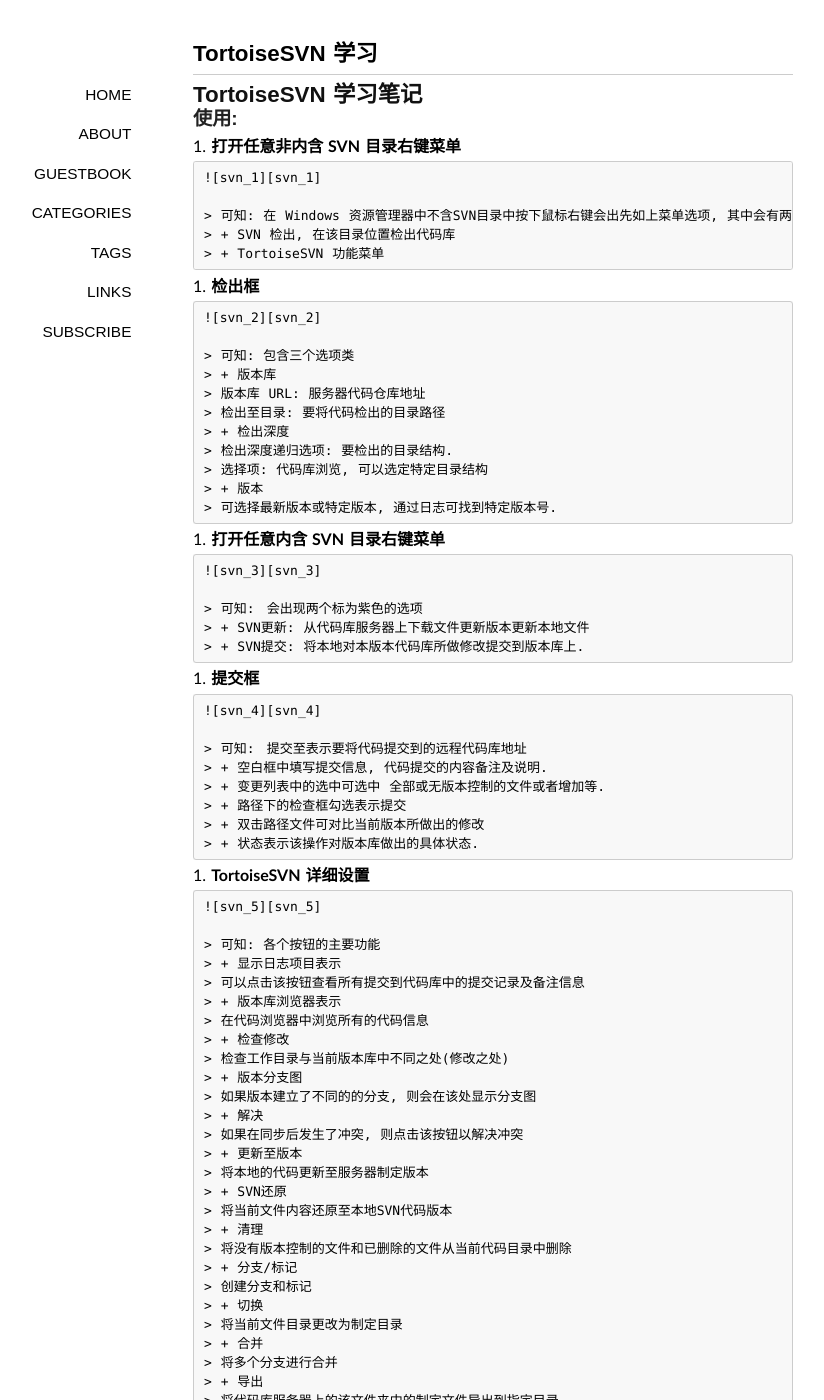
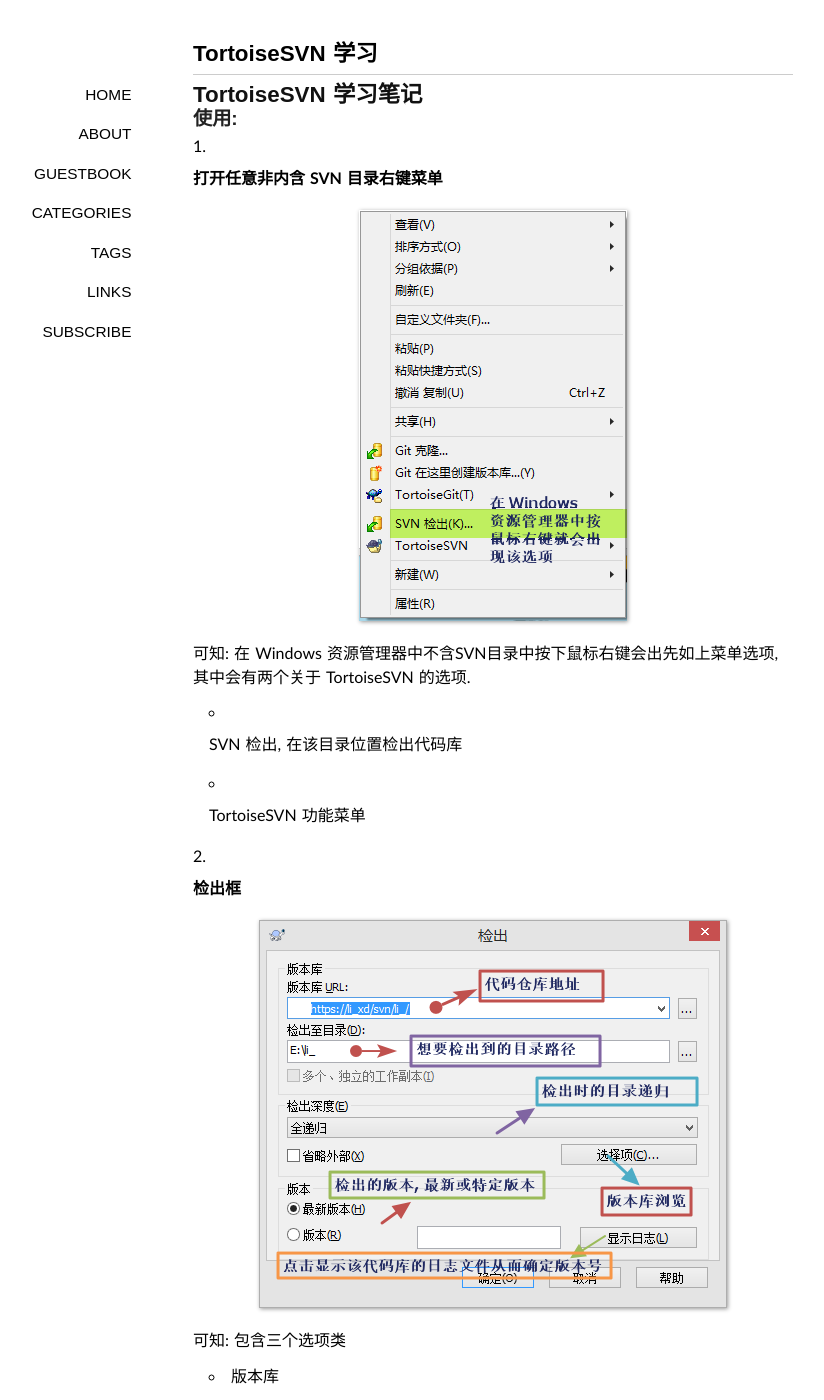
Before and after one commit to a5834099147/a5834099147.github.io, a Jekyll site: the page built from _posts/201408/2014-08-20-TortoiseSVN.md, in a window 1280 px wide and 1400 px high. Shown: the whole window, without its empty margins (147-971 px from the left). Built offline with Jekyll 4.4.1, drawn with Linux system fonts in a browser that asks for light colours; some web fonts are replaced; Markdown is read by kramdown in place of the engine named in the settings; comment, search, counter and statistics services are not loaded; some of the changed text lies outside the part shown.

Commit message:
修改 2014-08-20-TortoiseSVN.md 文件的布局_第三次

```diff
--- a/_posts/201408/2014-08-20-TortoiseSVN.md
+++ b/_posts/201408/2014-08-20-TortoiseSVN.md
@@ -1,109 +1,225 @@
 ---
+
 layout: post
+
 title: TortoiseSVN 学习
+
 description: 关于对 TortoiseSVN SVN客户端软件的使用
+
 categories:
+
 - Tool
+
 tags:
+
 - Study
+
 ---
+
+
 
 ## TortoiseSVN 学习笔记
 
+
+
+
+
+
+
 ### 使用:
 
- 1.   __打开任意非内含 SVN 目录右键菜单__
+
+
+
+
+
+
+ 1. __打开任意非内含 SVN 目录右键菜单__
+
+
 
 	![svn_1][svn_1]
 
-    > 可知: 在 Windows 资源管理器中不含SVN目录中按下鼠标右键会出先如上菜单选项, 其中会有两个关于 TortoiseSVN 的选项.
-	> + SVN 检出, 在该目录位置检出代码库
-	> + TortoiseSVN 功能菜单
 
- 2.   __检出框__
+
+    可知: 在 Windows 资源管理器中不含SVN目录中按下鼠标右键会出先如上菜单选项, 其中会有两个关于 TortoiseSVN 的选项.
+
+	+ SVN 检出, 在该目录位置检出代码库
+
+	+ TortoiseSVN 功能菜单
+
+
+
+ 2. __检出框__
+
+
 
     ![svn_2][svn_2]
 
-	> 可知: 包含三个选项类
-	> + 版本库
-	> 版本库 URL: 服务器代码仓库地址
-	> 检出至目录: 要将代码检出的目录路径
-	> + 检出深度
-	> 检出深度递归选项: 要检出的目录结构.
-	> 选择项: 代码库浏览, 可以选定特定目录结构
-	> + 版本
-	> 可选择最新版本或特定版本, 通过日志可找到特定版本号.
 
- 3.   __打开任意内含 SVN 目录右键菜单__
+
+	可知: 包含三个选项类
+
+	+ 版本库
+
+	版本库 URL: 服务器代码仓库地址
+
+	检出至目录: 要将代码检出的目录路径
+
+	+ 检出深度
+
+	检出深度递归选项: 要检出的目录结构.
+
+	选择项: 代码库浏览, 可以选定特定目录结构
+
+	+ 版本
+
+	可选择最新版本或特定版本, 通过日志可找到特定版本号.
+
+
+
+ 3. __打开任意内含 SVN 目录右键菜单__
+
+
 
     ![svn_3][svn_3]
 
-    > 可知:	会出现两个标为紫色的选项
-	> + SVN更新: 从代码库服务器上下载文件更新版本更新本地文件
-	> + SVN提交: 将本地对本版本代码库所做修改提交到版本库上.
 
- 4.   __提交框__
+
+    可知:	会出现两个标为紫色的选项
+
+	+ SVN更新: 从代码库服务器上下载文件更新版本更新本地文件
+
+	+ SVN提交: 将本地对本版本代码库所做修改提交到版本库上.
+
+
+
+ 4. __提交框__
+
+
 
 	![svn_4][svn_4]
 
-    > 可知:	提交至表示要将代码提交到的远程代码库地址
-	> + 空白框中填写提交信息, 代码提交的内容备注及说明.
-	> + 变更列表中的选中可选中 全部或无版本控制的文件或者增加等.
-	> + 路径下的检查框勾选表示提交
-	> + 双击路径文件可对比当前版本所做出的修改
-	> + 状态表示该操作对版本库做出的具体状态.
 
- 5.   __TortoiseSVN 详细设置__
+
+    可知:	提交至表示要将代码提交到的远程代码库地址
+
+	+ 空白框中填写提交信息, 代码提交的内容备注及说明.
+
+	+ 变更列表中的选中可选中 全部或无版本控制的文件或者增加等.
+
+	+ 路径下的检查框勾选表示提交
+
+	+ 双击路径文件可对比当前版本所做出的修改
+
+	+ 状态表示该操作对版本库做出的具体状态.
+
+
+
+ 5. __TortoiseSVN 详细设置__
+
+
 
 	![svn_5][svn_5]
 
-	> 可知: 各个按钮的主要功能
-    > + 显示日志项目表示
-	> 可以点击该按钮查看所有提交到代码库中的提交记录及备注信息
-	> + 版本库浏览器表示
-	> 在代码浏览器中浏览所有的代码信息
-	> + 检查修改
-	> 检查工作目录与当前版本库中不同之处(修改之处)
-	> + 版本分支图
-	> 如果版本建立了不同的的分支, 则会在该处显示分支图
-	> + 解决
-	> 如果在同步后发生了冲突, 则点击该按钮以解决冲突
-	> + 更新至版本
-	> 将本地的代码更新至服务器制定版本
-	> + SVN还原
-	> 将当前文件内容还原至本地SVN代码版本
-	> + 清理
-	> 将没有版本控制的文件和已删除的文件从当前代码目录中删除
-	> + 分支/标记
-	> 创建分支和标记
-	> + 切换
-	> 将当前文件目录更改为制定目录
-	> + 合并
-	> 将多个分支进行合并
-	> + 导出
-	> 将代码库服务器上的该文件夹中的制定文件导出到指定目录
-	> + 重新定位
-	> 更改代码库服务器的地址
-	> + 增加
-	> 增加本目录中不受版本控制的文件
 
- 6.   __日志查看__
+
+	可知: 各个按钮的主要功能
+
+    + 显示日志项目表示
+
+	可以点击该按钮查看所有提交到代码库中的提交记录及备注信息
+
+	+ 版本库浏览器表示
+
+	在代码浏览器中浏览所有的代码信息
+
+	+ 检查修改
+
+	检查工作目录与当前版本库中不同之处(修改之处)
+
+	+ 版本分支图
+
+	如果版本建立了不同的的分支, 则会在该处显示分支图
+
+	+ 解决
+
+	如果在同步后发生了冲突, 则点击该按钮以解决冲突
+
+	+ 更新至版本
+
+	将本地的代码更新至服务器制定版本
+
+	+ SVN还原
+
+	将当前文件内容还原至本地SVN代码版本
+
+	+ 清理
+
+	将没有版本控制的文件和已删除的文件从当前代码目录中删除
+
+	+ 分支/标记
+
+	创建分支和标记
+
+	+ 切换
+
+	将当前文件目录更改为制定目录
+
+	+ 合并
+
+	将多个分支进行合并
+
+	+ 导出
+
+	将代码库服务器上的该文件夹中的制定文件导出到指定目录
+
+	+ 重新定位
+
+	更改代码库服务器的地址
+
+	+ 增加
+
+	增加本目录中不受版本控制的文件
+
+
+
+ 6. __日志查看__
+
+
 
 	![svn_6][svn_6]
 
-    > 可知: 界面上各个功能块的主要功能
-    > + 日志信息中查找相关关键字以查找相关日志
-	> + 可以规定日期来显示该时间区间内的日志信息
-	> + 查看各条日志的版本号
-	> + 查看某一次日志提交的具体操作, 查看提交中涉及增/删/改
-	> + 查看各条日志的提交作者
-	> + 查看各条日志的提交时间
-	> + 查看各条日志的详细信息
-	> + 查看各条日志的具体对某个文件的操作
+
+
+    可知: 界面上各个功能块的主要功能
+
+    + 日志信息中查找相关关键字以查找相关日志
+
+	+ 可以规定日期来显示该时间区间内的日志信息
+
+	+ 查看各条日志的版本号
+
+	+ 查看某一次日志提交的具体操作, 查看提交中涉及增/删/改
+
+	+ 查看各条日志的提交作者
+
+	+ 查看各条日志的提交时间
+
+	+ 查看各条日志的详细信息
+
+	+ 查看各条日志的具体对某个文件的操作
+
+
 
 [svn_1]:/image/20140820/svn_1.png
+
 [svn_2]:/image/20140820/svn_2.png
+
 [svn_3]:/image/20140820/svn_3.png
+
 [svn_4]:/image/20140820/svn_4.png
+
 [svn_5]:/image/20140820/svn_5.png
+
 [svn_6]:/image/20140820/svn_6.png
```
